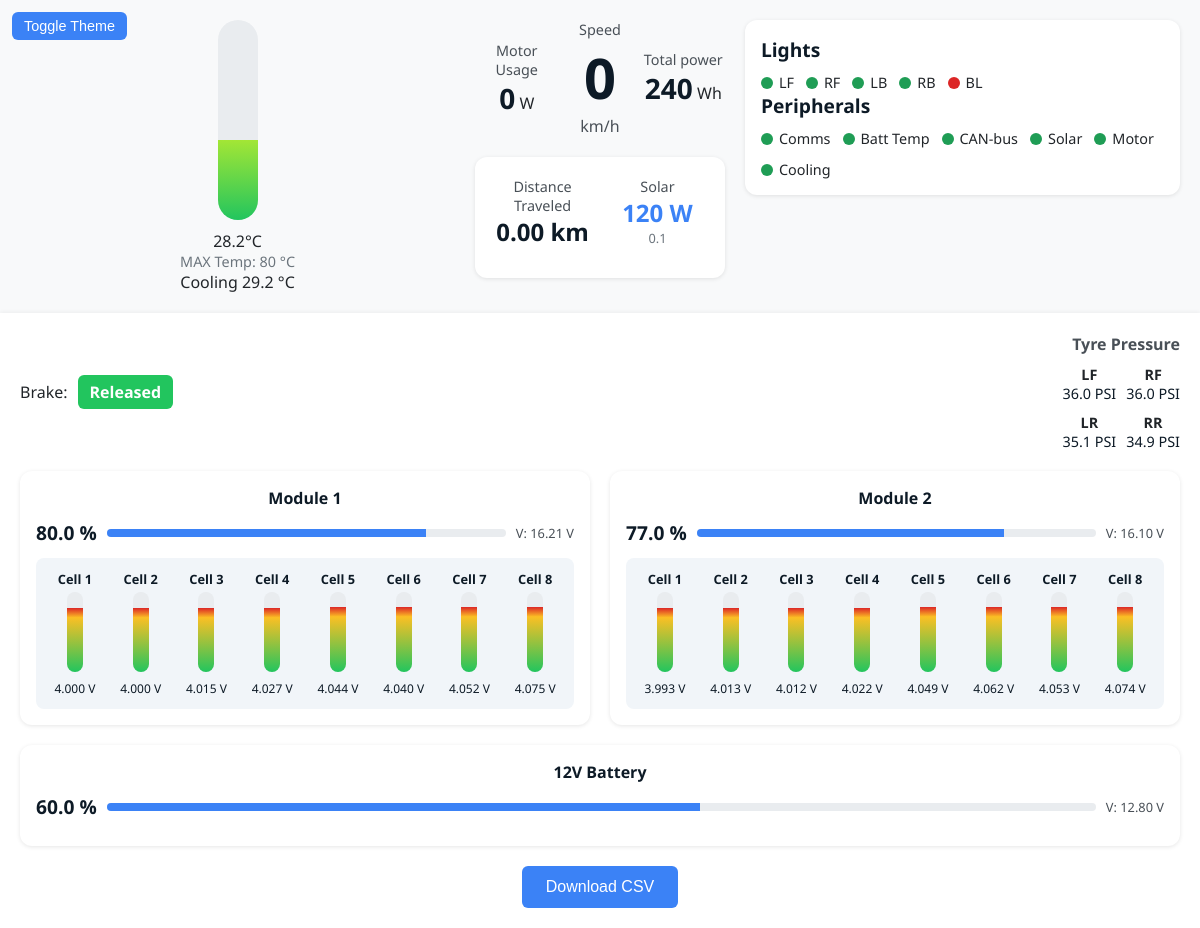
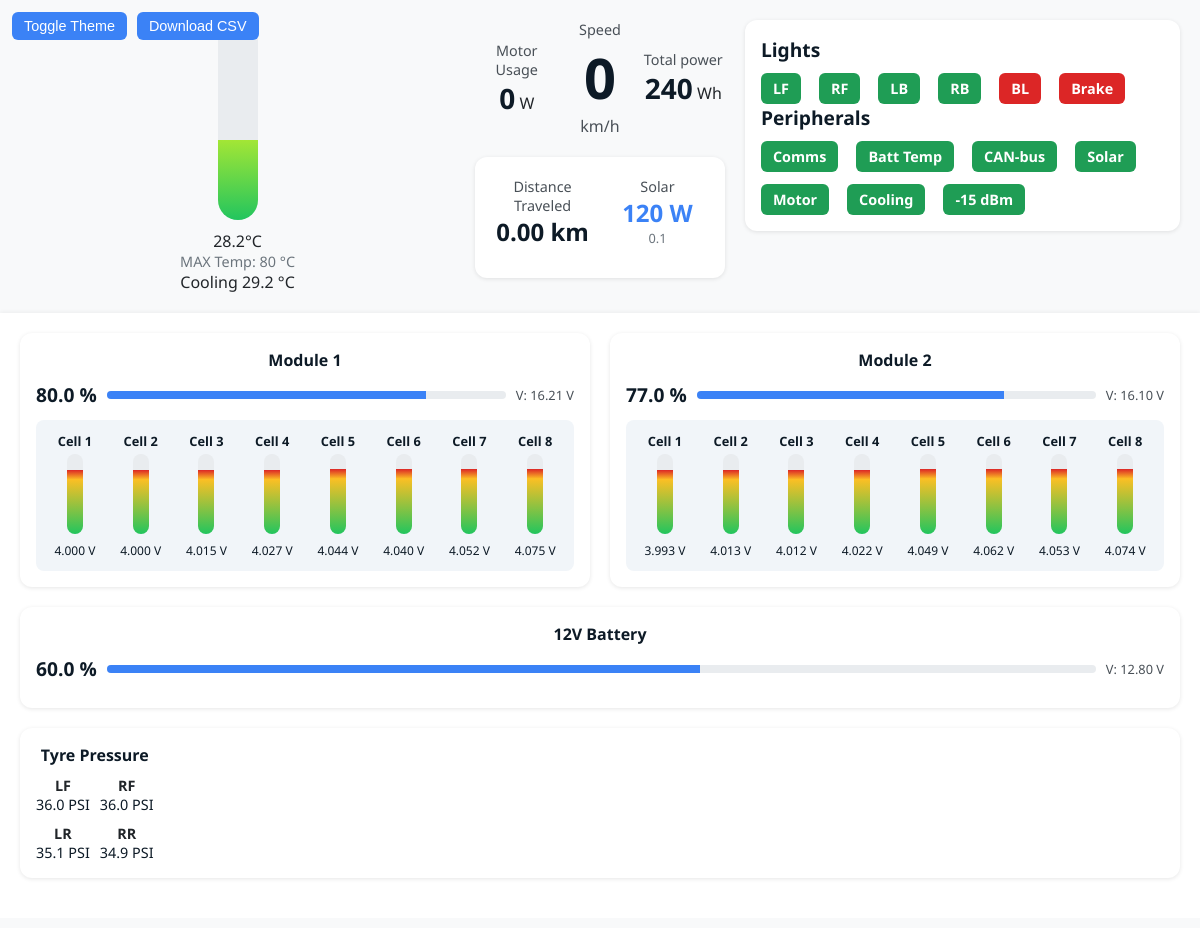
Before and after one commit to shikoubox/ROAST, an Electron app: page Parts/dashboard_2025/renderer/index.html in a window 1200 px wide. Drawn offline with Linux system fonts and the light colour scheme; no server answers.

Commit message:
Updated electron app looks

```diff
--- a/Parts/dashboard_2025/main.js
+++ b/Parts/dashboard_2025/main.js
@@ -9,14 +9,16 @@ app.disableHardwareAcceleration();
 let mainWindow = null;
 function createWindow() {
   mainWindow = new BrowserWindow({
-    width: 800,
-    height: 480,
+    width: 1200,
+    height: 870,
+    autoHideMenuBar: true,
     webPreferences: {
       preload: path.join(__dirname, 'preload.js'),
       contextIsolation: true,
       nodeIntegration: false
     }
   });
+  mainWindow.setMenuBarVisibility(false);
   mainWindow.loadFile(path.join(__dirname, 'renderer', 'index.html'));
 }
 
--- a/Parts/dashboard_2025/renderer/index.html
+++ b/Parts/dashboard_2025/renderer/index.html
@@ -9,11 +9,12 @@
 </head>
 <body>
   <!-- ==============================================
-       THEME TOGGLE BUTTON (placed at top‐left)
+       BUTTONS (placed at top‐left)
   ============================================== -->
-  <div class="theme-toggle-container">
+  <section class="button-container">
     <button id="theme_toggle">Toggle Theme</button>
-  </div>
+    <button onclick="downloadCSV()">Download CSV</button>
+  </section>
 
   <!-- MAIN DASHBOARD CONTENT -->
   <main class="dashboard">
@@ -80,56 +81,30 @@
       <div class="lights-card">
         <h2>Lights</h2>
         <ul class="lights-list row">
-          <li><span class="indicator green"></span> LF</li>
-          <li><span class="indicator green"></span> RF</li>
-          <li><span class="indicator green"></span> LB</li>
-          <li><span class="indicator green"></span> RB</li>
-          <li><span class="indicator red"></span> BL</li>
+          <li><span class="indicator green">LF   </span></li>
+          <li><span class="indicator green">RF   </span></li>
+          <li><span class="indicator green">LB   </span></li>
+          <li><span class="indicator green">RB   </span></li>
+          <li><span class="indicator red"  >BL   </span></li>
+          <li><span class="indicator red"  >Brake</span></li>
+
         </ul>
         <h2>Peripherals</h2>
         <ul class="peripherals-list row">
-          <li><span class="indicator green"></span> Comms</li>
-          <li><span class="indicator green"></span> Batt Temp</li>
-          <li><span class="indicator green"></span> CAN-bus</li>
-          <li><span class="indicator green"></span> Solar</li>
-          <li><span class="indicator green"></span> Motor</li>
-          <li><span class="indicator green"></span> Cooling</li>
+          <li><span class="indicator green">Comms    </span> </li>
+          <li><span class="indicator green">Batt Temp</span> </li>
+          <li><span class="indicator green">CAN-bus  </span> </li>
+          <li><span class="indicator green">Solar    </span> </li>
+          <li><span class="indicator green">Motor    </span> </li>
+          <li><span class="indicator green">Cooling  </span> </li>
+          <li><span class="indicator green" id="dBm">-15 dBm</span> </li>
         </ul>
       </div>
     </section>
   </main>
 
-  <!-- BOTTOM SECTION: Brake Status, Tyre Pressure, Modules, Download -->
+  <!-- BOTTOM SECTION: Tyre Pressure, Battery Modules-->
   <section class="bottom-section">
-    <!-- Brake Status & Tyre Pressure -->
-    <div class="status-row">
-      <div class="brake-status">
-        <span>Brake:</span>
-        <span class="brake-indicator released" id="brake-status">Released</span>
-      </div>
-      <div class="tyre-pressure">
-        <h3>Tyre Pressure</h3>
-        <div class="tyre-grid">
-          <div class="tyre-item">
-            <span class="tyre-label">LF</span>
-            <span class="tyre-value" id="tyre_lf">36.0 PSI</span>
-          </div>
-          <div class="tyre-item">
-            <span class="tyre-label">RF</span>
-            <span class="tyre-value" id="tyre_rf">36.0 PSI</span>
-          </div>
-          <div class="tyre-item">
-            <span class="tyre-label">LR</span>
-            <span class="tyre-value" id="tyre_lr">35.1 PSI</span>
-          </div>
-          <div class="tyre-item">
-            <span class="tyre-label">RR</span>
-            <span class="tyre-value" id="tyre_rr">34.9 PSI</span>
-          </div>
-        </div>
-      </div>
-    </div>
-
     <!-- MODULES ROW: Module 1, Module 2, 12V Battery -->
     <div class="modules-row">
       <!-- MODULE 1 CARD -->
@@ -371,12 +346,30 @@
         </div>
       </div>
     </div>
-
-
-    <!-- DOWNLOAD BUTTON -->
-    <div class="download-card">
-      <button onclick="downloadCSV()">Download CSV</button>
-    </div>
+    <!-- Brake Status & Tyre Pressure -->
+   <div class="module-card status-row">
+      <div class="tyre-pressure">
+        <h3>Tyre Pressure</h3>
+        <div class="tyre-grid">
+          <div class="tyre-item">
+            <span class="tyre-label">LF</span>
+            <span class="tyre-value" id="tyre_lf">36.0 PSI</span>
+          </div>
+          <div class="tyre-item">
+            <span class="tyre-label">RF</span>
+            <span class="tyre-value" id="tyre_rf">36.0 PSI</span>
+          </div>
+          <div class="tyre-item">
+            <span class="tyre-label">LR</span>
+            <span class="tyre-value" id="tyre_lr">35.1 PSI</span>
+          </div>
+          <div class="tyre-item">
+            <span class="tyre-label">RR</span>
+            <span class="tyre-value" id="tyre_rr">34.9 PSI</span>
+          </div>
+        </div>
+      </div>
+  </div>
   </section>
 
   <!-- RENDERER JS + THEME‐TOGGLE LOGIC -->
--- a/Parts/dashboard_2025/styles.css
+++ b/Parts/dashboard_2025/styles.css
@@ -16,13 +16,17 @@ body {
 /* ============================
    2. THEME TOGGLE BUTTON
    ============================ */
-.theme-toggle-container {
+.button-container {
+  display: flex;
+  gap: 10px;
+  justify-content: center; /* or 'space-between', 'flex-start' */
+  align-items: center;
   position: fixed;
   top: 12px;
   left: 12px;
   z-index: 1000;
 }
-.theme-toggle-container button {
+.button-container button {
   background-color: #3b82f6;
   color: #ffffff;
   border: none;
@@ -32,7 +36,7 @@ body {
   cursor: pointer;
   transition: background-color 0.2s, opacity 0.2s;
 }
-.theme-toggle-container button:hover {
+.button-container button:hover {
   opacity: 0.9;
 }
 
@@ -251,10 +255,10 @@ header h1 {
 }
 
 .indicator {
-  width: 12px;
-  height: 12px;
-  border-radius: 50%;
-  display: inline-block;
+  padding: 6px 12px;
+  border-radius: 6px;
+  font-weight: bold;
+  color: #ffffff;
 }
 .indicator.green {
   background-color: #1f9d55;
@@ -284,19 +288,6 @@ header h1 {
 .brake-status span {
   font-size: 1rem;
 }
-.brake-indicator {
-  padding: 6px 12px;
-  border-radius: 6px;
-  font-weight: bold;
-  color: #ffffff;
-}
-.brake-indicator.released {
-  background-color: #22c55e;
-}
-.brake-indicator.applied {
-  background-color: #dc2626;
-}
-
 .tyre-pressure h3 {
   margin: 0 0 10px 0;
   font-size: 1rem;
```
